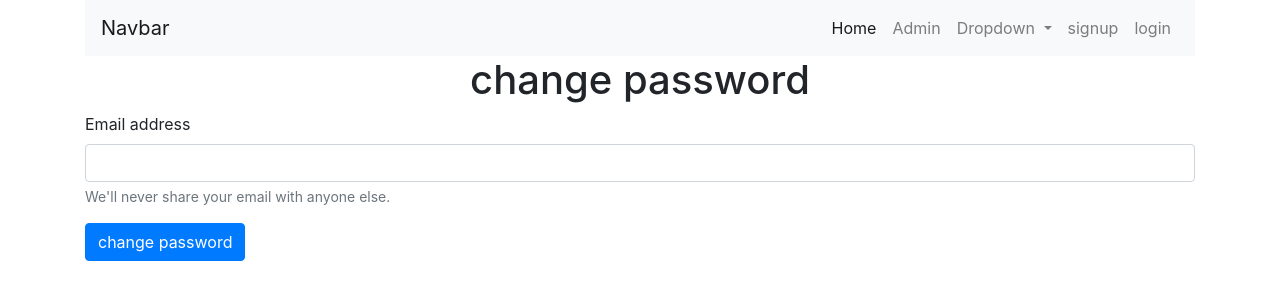
After one commit to mayurzinjrute9001/Amazon-clone, a Django app: page /change/ in a window 1280 px wide. The commit adds this page. Shown: the top 300 px of the page. Run offline with Django 5.2, Linux system fonts and the light colour scheme.

Commit message:
3rd commit

```diff
--- a/Banking/admin.py
+++ b/Banking/admin.py
@@ -1,6 +1,8 @@
 from django.contrib import admin
 from .models import User
 
+class Admin_User(admin.ModelAdmin):
+    list_display = ['name','email','phone','acc_number','acc_status']
 
 
-admin.site.register(User)
+admin.site.register(User,Admin_User)
--- a/Banking/models.py
+++ b/Banking/models.py
@@ -1,3 +1,5 @@
+import random
+
 from django.db import models
 
 class User(models.Model):
@@ -5,6 +7,8 @@ class User(models.Model):
     email=models.EmailField()
     phone=models.IntegerField()
     password=models.CharField(max_length=25)
+    acc_number=models.IntegerField(default=random.randint(0000000,9999999))
+    acc_status=models.BooleanField(default=False)
 
     def __str__(self):
        return self.name
--- /dev/null
+++ b/Banking/views/forgot.py
@@ -0,0 +1,29 @@
+from django.views import View
+from django.shortcuts import render
+from Banking.models import User
+
+class Forgot_Password(View):
+    def get(self,request):
+        return render(request, 'forgot.html')
+    def post(self,request):
+        temp=False
+        email=request.POST.get('email')
+        password=request.POST.get('password')
+
+
+        try:
+            user=User.objects.get(email=email)
+            temp=True
+            result="user match successfully"
+            color="success"
+            if password:
+                user.password=password
+                user.save()
+                temp=False
+                result="password changed succesfully "
+                color="success"
+
+        except:
+            result="enter valid email"
+            color="danger"
+        return render(request,'forgot.html',{'result':result,'temp':temp,'email':email,'color':color})
--- a/OnlineBanking/urls.py
+++ b/OnlineBanking/urls.py
@@ -20,12 +20,14 @@ from Banking.views.login import Login
 from Banking.views.signup import Signup
 from Banking.views.index import Index
 from Banking.views.logout import Logout
+from Banking.views.forgot import Forgot_Password
 
 urlpatterns = [
     path('admin/', admin.site.urls),
     path('', Index.as_view(),name='home'),
     path('signup/',Signup.as_view(),name="signup"),
     path('login/', Login.as_view(), name="login"),
-    path('logout/',Logout.as_view( ))
+    path('logout/',Logout.as_view( )),
+    path('change/',Forgot_Password.as_view(),name='change')
 
 ]
--- a/templates/base.html
+++ b/templates/base.html
@@ -25,9 +25,9 @@
         <a class="nav-link" href="">Home <span class="sr-only">(current)</span></a>
       </li>
       <li class="nav-item">
-        <a class="nav-link" href="#">Link</a>
+        <a class="nav-link" href="/admin" target="_blank">Admin</a>
       </li>
-      <li class="nav-item dropdown">
+      <li class="nav-item dropdown" >
         <a class="nav-link dropdown-toggle" href="#" role="button" data-toggle="dropdown" aria-expanded="false">
           Dropdown
         </a>
--- /dev/null
+++ b/templates/forgot.html
@@ -0,0 +1,33 @@
+{%extends 'base.html'%}
+
+{% block content %}
+
+<div class="container">
+
+  <h1 class="text-center">change password</h1>
+
+    <form action="{%url 'change'%} " method="post">
+      {% csrf_token  %}
+      {% if result  %}
+      <div class="alert alert-{{color}}">
+        <strong>{{result}}</strong>
+      </div>
+      {% endif %}
+  <div class="form-group">
+    <label for="exampleInputEmail1">Email address</label>
+    <input type="email" name="email" value="{{email}}" class="form-control" id="exampleInputEmail1" aria-describedby="emailHelp">
+    <small id="emailHelp" class="form-text text-muted">We'll never share your email with anyone else.</small>
+  </div>
+      {% if temp %}
+        <div class="form-group">
+          <label>New Password</label>
+          <input type="password" name="password" class="form-control"placeholder="*****">
+        </div>
+      {% endif %}
+
+
+  <button type="submit" class="btn btn-primary">change password</button>
+</form>
+
+</div>
+{% endblock %}
```
Also changed, not shown: Banking/views/login.py (+8 -5 lines), templates/login.html (+7 -0 lines), Banking/migrations/0002_user_acc_number_user_acc_status.py (added), db.sqlite3.
